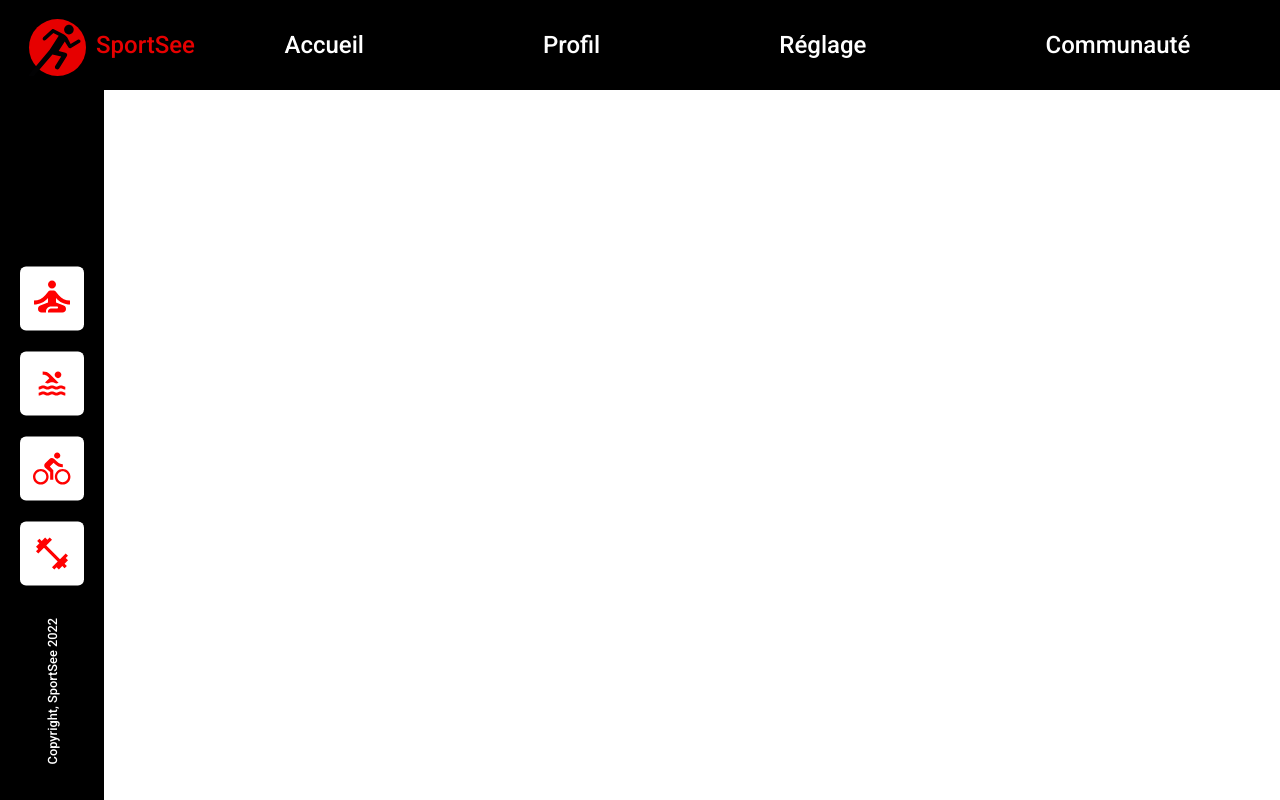
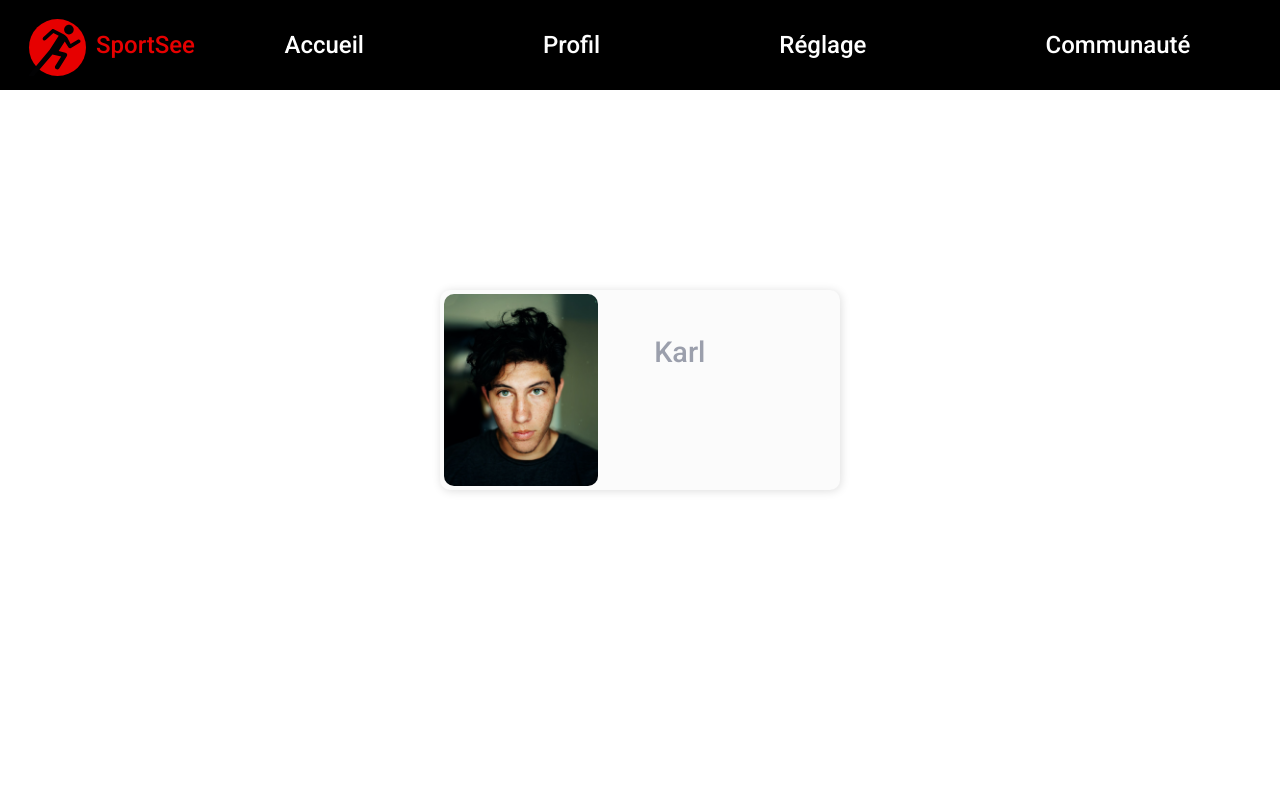
Before and after one commit to MichelD-dev/SportSee, a React (Vite) app: page / in a window 1280 px wide. Built offline with nearby package versions, Linux system fonts and the light colour scheme.

Commit message:
Création cards profils sur page d'accueil

```diff
--- /dev/null
+++ b/src/card/Card.jsx
@@ -0,0 +1,24 @@
+import {StyledCard} from '../pages/home/Home.elements'
+import PropTypes from 'prop-types'
+
+const Card = ({link, children}) => {
+  const handleClick = e => {
+    import.meta.env.MODE === 'development' &&
+      link.slice(6) !== '12' &&
+      e.preventDefault()
+    localStorage.setItem('userId', link.slice(6))
+  }
+
+  return (
+    <StyledCard to={link} onClick={handleClick}>
+      {children}
+    </StyledCard>
+  )
+}
+
+Card.propTypes = {
+  link: PropTypes.string,
+  children: PropTypes.node,
+}
+
+export default Card
--- a/src/components/header/navbar/Navbar.jsx
+++ b/src/components/header/navbar/Navbar.jsx
@@ -1,21 +1,34 @@
 import {Nav, StyledLink, Ul} from './Navbar.elements'
-import {useParams} from 'react-router-dom'
+import {useNavigate} from 'react-router-dom'
+import {useEffect, useState} from 'react'
+import Snackbar from '../../snackbar/Snackbar'
 
 const Navbar = () => {
-  const {id} = useParams()
-  const userId =
-    id === ('12' || false) && import.meta.env.MODE === 'production'
-      ? '18'
-      : '12'
+  const [user, setUser] = useState({id: ''})
+  const [isUser, setIsUser] = useState('')
+
+  const navigate = useNavigate()
+
+  useEffect(() => {
+    navigate(user.id ? `user/${user.id}` : '/')
+  }, [user])
+
+  const handleClick = () => {
+    const userId = localStorage.getItem('userId')
+    setUser({id: userId})
+    setIsUser(userId ? 'yes' : 'no')
+    setTimeout(() => setIsUser(userId === 'no' && ''), 2000)
+  }
 
   return (
     <Nav>
       <Ul>
         <StyledLink to={'/'}>Accueil</StyledLink>
-        <StyledLink to={`user/${userId}`}>Profil</StyledLink>
-        <StyledLink to={'settings'}>Réglage</StyledLink>
-        <StyledLink to={'Community'}>Communauté</StyledLink>
+        <StyledLink onClick={handleClick}>Profil</StyledLink>
+        <StyledLink to={'/settings'}>Réglage</StyledLink>
+        <StyledLink to={'/Community'}>Communauté</StyledLink>
       </Ul>
+      {isUser === 'no' && <Snackbar />}
     </Nav>
   )
 }
--- /dev/null
+++ b/src/components/snackbar/Snackbar.elements.js
@@ -0,0 +1,32 @@
+import styled, {keyframes} from 'styled-components'
+
+const fadeIn = keyframes`
+   0%  {
+    opacity: 0;
+  }
+  10% {
+    opacity: 0.9;
+  }
+  90% {
+    opacity: 0.9;
+  }
+
+  100% {
+    opacity: 0;
+  }
+  `
+
+export const StyledSnackbar = styled.div`
+  background: #3282f7;
+  width: 300px;
+  color: white;
+  padding: 30px 35px;
+  position: fixed;
+  text-align: center;
+  top: 120px;
+  right: 40px;
+  border-radius: 5px;
+  font-size: 1.2rem;
+  z-index: 1;
+  animation: ${fadeIn} 2s forwards;
+`
--- /dev/null
+++ b/src/components/snackbar/Snackbar.jsx
@@ -0,0 +1,7 @@
+import {StyledSnackbar} from './Snackbar.elements'
+
+const Snackbar = () => {
+  return <StyledSnackbar>Vous devez choisir un utilisateur</StyledSnackbar>
+}
+
+export default Snackbar
--- /dev/null
+++ b/src/pages/home/Home.elements.js
@@ -0,0 +1,51 @@
+import {Link} from 'react-router-dom'
+import styled from 'styled-components'
+
+export const StyledHome = styled.div`
+  width: 100vw;
+  height: 90vh;
+  display: flex;
+  justify-content: center;
+  align-items: start;
+  padding-top: 25vh;
+  gap: 10%;
+`
+export const StyledCard = styled(Link)`
+  box-shadow: 1px 1px 10px #ddd;
+  border-radius: 10px;
+  width: 400px;
+  height: 200px;
+  background-color: ${({theme}) => theme.colors.tertiary};
+  text-decoration: none;
+  &:hover {
+    transition: all 0.15s linear;
+    transform: scale(1.01);
+    box-shadow: 4px 4px 10px #ddd;
+  }
+  &:active {
+    transform: scale(1);
+    box-shadow: 1px 1px 10px #ddd;
+    transition: all 0.05s linear;
+  }
+  &:not(:hover) {
+    transform: scale(1);
+    transition: all 0.05s linear;
+  }
+  figure {
+    height: 100%;
+    display: flex;
+    align-items: start;
+    gap: 13%;
+  }
+  img {
+    object-fit: cover;
+    height: 96%;
+    margin: 1%;
+    border-radius: 10px;
+  }
+  figcaption {
+    color: #74798cb5;
+    font-size: 1.8rem;
+    margin-top: 12%;
+  }
+`
--- /dev/null
+++ b/src/pages/home/Home.jsx
@@ -0,0 +1,25 @@
+import Card from '../../card/Card'
+import {StyledHome} from './Home.elements'
+
+const Home = () => {
+  return (
+    <StyledHome>
+      <Card link={'/user/12'}>
+        <figure>
+          <img src="../media/erik-lucatero-d2MSDujJl2g-unsplash.jpg" alt="" />
+          <figcaption>Karl</figcaption>
+        </figure>
+      </Card>
+      {import.meta.env.MODE === 'production' && (
+        <Card link={'/user/18'}>
+          <figure>
+            <img src="../media/jake-nackos-IF9TK5Uy-KI-unsplash .jpg" alt="" />
+            <figcaption>Cecilia</figcaption>
+          </figure>
+        </Card>
+      )}
+    </StyledHome>
+  )
+}
+
+export default Home
--- a/src/router/router.jsx
+++ b/src/router/router.jsx
@@ -6,13 +6,14 @@ import {
   Route,
 } from 'react-router-dom'
 import App from '../App'
-import Error404 from '../pages/Error404'
 import EmptyPage from '../pages/EmptyPage'
+import Home from '../pages/home/Home'
+import Error404 from '../pages/error404/Error404'
 
 const router = createBrowserRouter(
   createRoutesFromElements(
     <Route path="/" element={<App />}>
-      <Route index element={<EmptyPage />} />
+      <Route index element={<Home />} />
       <Route path="user/:id" element={<S.Content />} />
       <Route path="settings" element={<EmptyPage />} />
       <Route path="community" element={<EmptyPage />} />
```
Also changed, not shown: media/erik-lucatero-d2MSDujJl2g-unsplash.jpg (added), media/jake-nackos-IF9TK5Uy-KI-unsplash .jpg (added).
